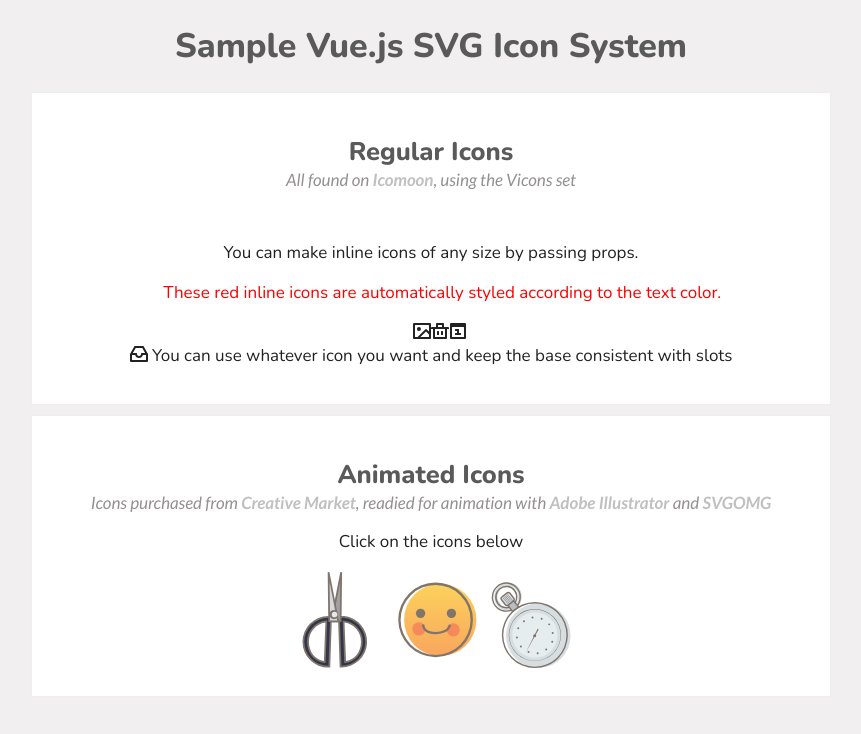
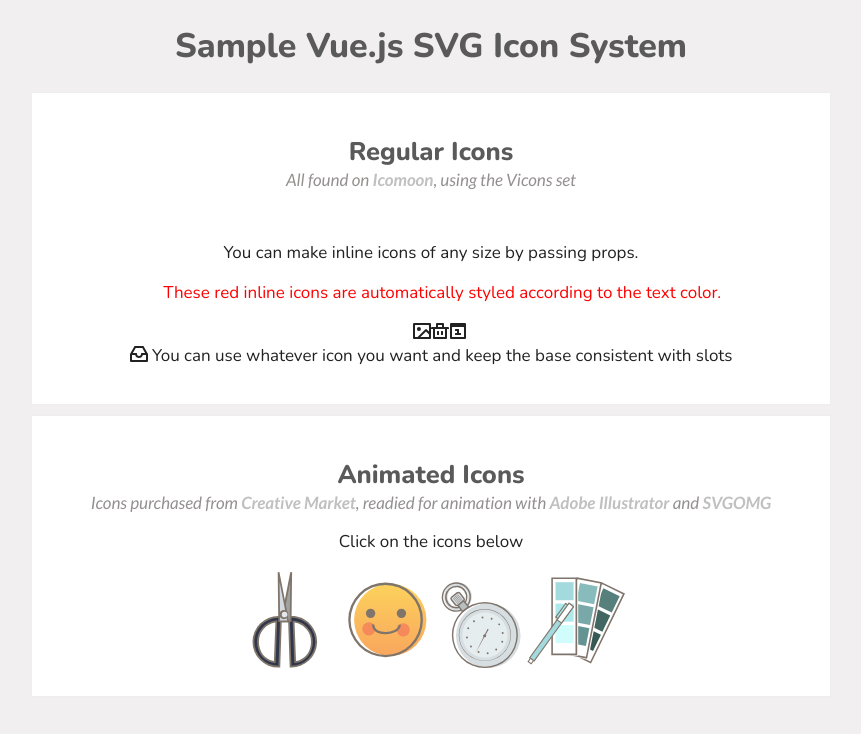
Before and after one commit to sdras/vue-sample-svg-icons, a Vue app: page / in a window 1280 px wide. Shown: the top 734 px of the page, without its empty margins (209-1070 px from the left). Built offline with nearby package versions, Linux system fonts and the light colour scheme; some icons are missing.

Commit message:
add in palette one

```diff
--- a/src/components/AppAnimatedIcon.vue
+++ b/src/components/AppAnimatedIcon.vue
@@ -6,17 +6,20 @@
       <icon-scissors />
       <icon-heart-face />
       <icon-watch />
+      <icon-palette />
     </section>
 </template>
 
 <script>
 import IconWatch from './animatedicons/IconWatch.vue'
+import IconPalette from './animatedicons/IconPalette.vue'
 import IconScissors from './animatedicons/IconScissors.vue'
 import IconHeartFace from './animatedicons/IconHeartFace.vue'
 
 export default {
   components: {
     IconWatch,
+    IconPalette,
     IconScissors,
     IconHeartFace
   }
--- a/src/components/animatedicons/IconHeartFace.vue
+++ b/src/components/animatedicons/IconHeartFace.vue
@@ -122,10 +122,26 @@ export default {
       )
       tl.to(
         '#heartface',
-        0.3,
+        0.1,
         {
           opacity: 0,
           ease: Sine.easeIn
+        },
+        'start+=1.1'
+      )
+      tl.fromTo(
+        '#eyes',
+        0.1,
+        {
+          scaleY: 1,
+          transformOrigin: '50% 50%;'
+        },
+        {
+          scaleY: 0,
+          transformOrigin: '50% 50%;',
+          repeat: 3,
+          yoyo: true,
+          ease: Sine.easeInOut
         },
         'start+=1.1'
       )
--- /dev/null
+++ b/src/components/animatedicons/IconPalette.vue
@@ -0,0 +1,118 @@
+<template>
+  <svg
+    @click="movePalette"
+    xmlns="http://www.w3.org/2000/svg"
+    width="100"
+    height="100"
+    viewBox="0 0 100 100"
+    >
+    <path id="bk" fill="#fff" d="M0 0h100v100H0z"/>
+    <g id="palette">
+      <g id="dark">
+        <path transform="rotate(-64.1 71.508 54.997)" fill="#fff" d="M33.3 42.8h76.3v24.23H33.3z"/>
+        <path d="M65 93.5L41.8 82.2l33.9-70L99 23.5zm-21.1-12l20.4 9.9 32.5-67.2-20.3-9.9z" fill="#7f746b"/>
+        <path transform="rotate(-64.1 81.575 30.396)" fill="#577f7c" d="M72.5 21.4h18.1v18.05H72.5z"/>
+        <path transform="rotate(-64.1 72.191 49.644)" fill="#426662" d="M63.2 40.6h18.1v18.06H63.2z"/>
+        <path transform="rotate(-64.1 62.888 68.943)" fill="#375954" d="M53.8 59.9h18.1v18.05H53.8z"/>
+      </g>
+      <g id="med">
+        <path transform="rotate(-78.9 57.558 49.808)" fill="#fff" d="M19.4 37.7h76.3v24.23H19.4z"/>
+        <path d="M61.1 88.7l-25.3-5 15-76.4 25.4 5zm-23.4-6.2l22.2 4.3 14.4-73.2-22.2-4.4z" fill="#7f746b"/>
+        <path transform="rotate(-78.9 61.042 23.53)" fill="#88bcbc" d="M52 14.5h18.1v18.05H52z"/>
+        <path transform="rotate(-78.9 56.93 44.502)" fill="#78a8a7" d="M47.9 35.5H66v18.05H47.9z"/>
+        <path transform="rotate(-78.9 52.758 65.425)" fill="#659391" d="M43.8 56.4h18.1v18.05H43.8z"/>
+      </g>
+      <g id="light">
+        <path fill="#fff" d="M28 9.6h24.2v76.25H28z"/>
+        <path d="M51.2 85.2H25.3V7.4h25.9zm-24.3-1.6h22.6V9H26.9z" fill="#7f746b"/>
+        <path fill="#a2dade" d="M29.5 12.2h18.1v18.05H29.5z"/>
+        <path fill="#ade8ea" d="M29.5 33.6h18.1v18.05H29.5z"/>
+        <path fill="#d0fcfb" d="M29.5 55h18.1v18.05H29.5z"/>
+      </g>
+    </g>
+    <g id="pen">
+      <path transform="rotate(-54.1 25.93 61.88)" fill="#a2dade" d="M-7.7 59.1h67.2v5.53H-7.7z"/>
+      <path d="M8.3 91.8l-5.4-3.9 40-55.3 5.3 3.8zm-3.9-4.1L8 90.3l38.7-53.6-3.6-2.6z" fill="#7f746b"/>
+      <path d="M35.6 53.1l11.9-16.5-4.5-3.3-11.9 16.5z" fill="#fff"/>
+      <path d="M30.3 49.9l12.6-17.3 5.3 3.8-12.5 17.4-.4-.3-4.5-3.2zm12.8-15.8L31.8 49.7l3.6 2.6 11.3-15.6z" fill="#7f746b"/>
+      <path transform="rotate(-54.2 4.844 91.005)" fill="#fff" d="M2.9 89.2h4v3.71h-4z"/>
+      <path d="M5.3 94.5l-3.9-2.8 3-4.1 3.9 2.8zm-2.4-3L5.1 93l1.7-2.3-2.2-1.6z" fill="#7f746b"/>
+      <path transform="rotate(-54.1 40.524 34.025)" fill="#7f746b" d="M39.9 32.9H41v2.24h-1.1z"/>
+      <path transform="rotate(-54.1 30.624 47.611)" fill="#7f746b" d="M30.1 46.5h1.1v2.24h-1.1z"/>
+      <path transform="rotate(-54.1 34.768 40.221)" fill="#7f746b" d="M25.9 39.7h17.8v1.08H25.9z"/>
+    </g>
+  </svg>
+</template>
+
+<script>
+import { TimelineMax, Circ } from 'gsap'
+
+export default {
+  methods: {
+    movePalette() {
+      const tl = new TimelineMax()
+
+      //pick up here
+      tl.add('start')
+      this.mPalette(tl, '#light', -5)
+      this.mPalette(tl, '#med', -15)
+      this.mPalette(tl, '#dark', -25)
+      tl.to(
+        '#pen',
+        0.6,
+        {
+          rotation: 20,
+          x: 20,
+          transformOrigin: '50% 50%',
+          ease: Sine.easeInOut
+        },
+        'start'
+      )
+      this.mPBack(tl, '#light')
+      this.mPBack(tl, '#med')
+      this.mPBack(tl, '#dark')
+      tl.to(
+        '#pen',
+        0.5,
+        {
+          rotation: 0,
+          x: 0,
+          transformOrigin: '50% 50%',
+          ease: Sine.easeIn
+        },
+        'start+=0.6'
+      )
+    },
+    mPalette(tl, el, rot) {
+      tl.to(
+        el,
+        0.6,
+        {
+          rotation: rot,
+          x: 5,
+          svgOrigin: '49 82',
+          ease: Sine.easeOut
+        },
+        `start`
+      )
+    },
+    mPBack(tl, el) {
+      tl.to(
+        el,
+        0.5,
+        {
+          rotation: 0,
+          x: 0,
+          svgOrigin: '49 82',
+          ease: Sine.easeIn
+        },
+        `start+=0.6`
+      )
+    }
+  }
+}
+</script>
+
+<style scoped>
+
+</style>
```
